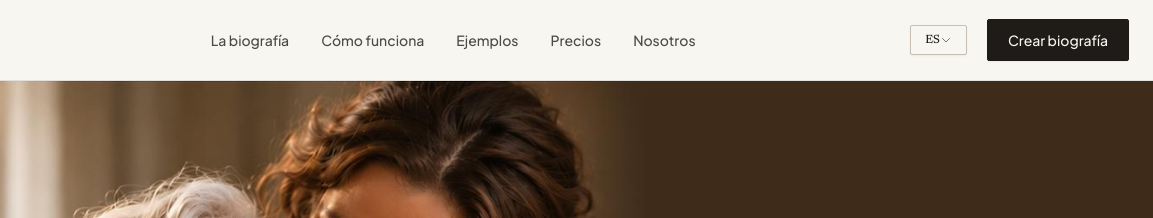
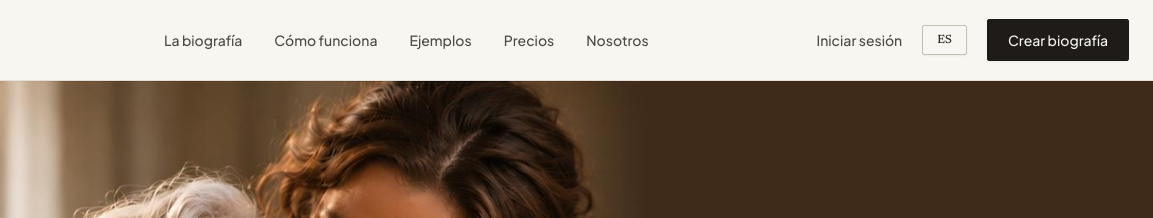
Before and after one commit to automatizacionesnunez-byte/vela2.0, an Astro site: page / in a window 1280 px wide. Shown: the top 218 px of the page, 127-1280 px from the left. Built offline with nearby package versions, Linux system fonts and the light colour scheme; Astro itself is replaced by a stand-in of ours.

Commit message:
feat(nav): add Iniciar sesion link and clean lang trigger for WEBNueva migration

```diff
--- a/src/components/Navbar.astro
+++ b/src/components/Navbar.astro
@@ -22,11 +22,12 @@ const isActive = (path: string) => currentPath.includes(path);
     </nav>
 
     <div class="hidden lg:flex items-center gap-4 xl:gap-5 shrink-0">
-      <!-- Selector de Idiomas Dropdown (con flechita para desplegar) -->
+      <a href="https://www.legadosvela.com/login" class="vela-login-link text-sm font-medium text-vela-chocolate/80 hover:text-vela-chocolate transition-colors">Iniciar sesión</a>
+
+      <!-- Selector de Idiomas Dropdown -->
       <div class="relative vela-lang-dropdown select-none" id="vela-lang-dropdown">
         <button
           type="button"
-          class="vela-lang-trigger flex items-center justify-between gap-1.5 border border-[#7A6C58]/40 bg-transparent text-vela-chocolate px-3 py-1.5 text-xs font-serif font-medium hover:border-vela-chocolate transition-all rounded-[2px] cursor-pointer shadow-sm group"
           class="vela-lang-trigger flex items-center justify-center border border-[#7A6C58]/40 bg-transparent text-vela-chocolate px-3.5 py-1.5 text-xs font-serif font-medium hover:border-vela-chocolate transition-all rounded-[2px] cursor-pointer shadow-sm"
           id="vela-lang-trigger"
           aria-expanded="false"
@@ -34,9 +35,6 @@ const isActive = (path: string) => currentPath.includes(path);
           onclick="window.toggleVelaLangMenu && window.toggleVelaLangMenu(event)"
         >
           <span id="current-lang-label" class="pointer-events-none">ES</span>
-          <svg id="vela-lang-chevron" class="w-3 h-3 text-vela-chocolate/60 group-hover:text-vela-chocolate transition-transform duration-200 pointer-events-none" fill="none" stroke="currentColor" viewBox="0 0 24 24">
-            <path stroke-linecap="round" stroke-linejoin="round" stroke-width="2" d="M19 9l-7 7-7-7" />
-          </svg>
         </button>
 
         <div
@@ -97,7 +95,8 @@ const isActive = (path: string) => currentPath.includes(path);
         <button type="button" class="px-2.5 py-1 text-xs font-semibold rounded-sm text-vela-chocolate/75 cursor-pointer" data-mobile-lang="FR">FR</button>
       </div>
     </div>
-    <div class="pt-2 border-t border-vela-linea space-y-3">
+    <div class="pt-2 border-t border-vela-linea space-y-2.5">
+      <a href="https://www.legadosvela.com/login" class="block w-full text-center py-3 border border-vela-chocolate/25 text-vela-chocolate text-sm font-medium rounded-sm min-h-[44px] flex items-center justify-center">Iniciar sesión</a>
       <a href="/precios" class="block w-full text-center py-3.5 bg-[#1E1B18] text-white border border-[#1E1B18] text-sm font-medium rounded-sm shadow-sm min-h-[48px] flex items-center justify-center">Crear biografía</a>
     </div>
   </div>
```
